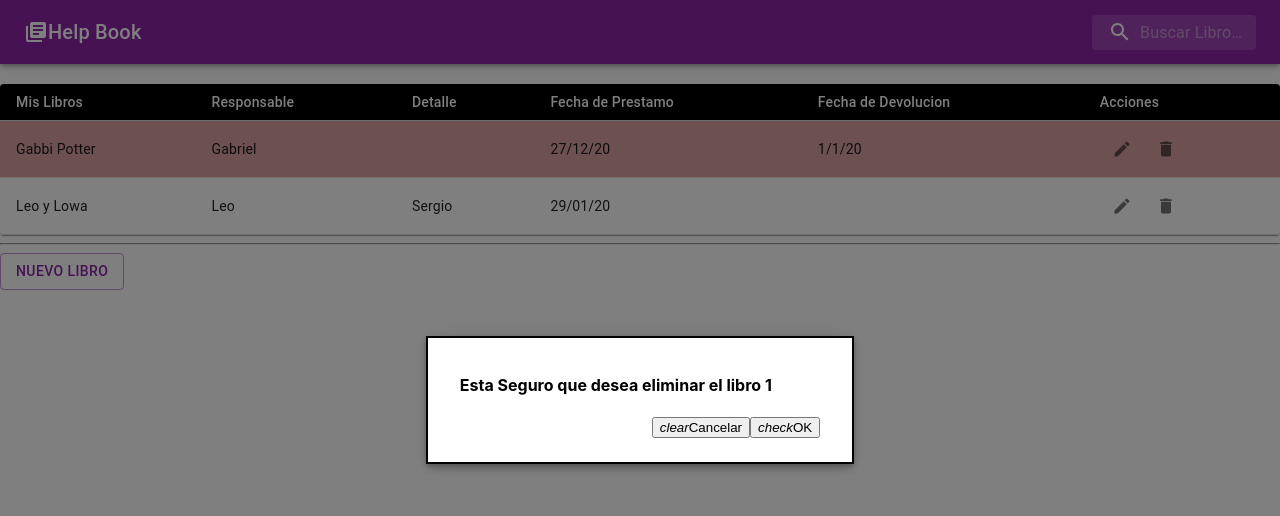
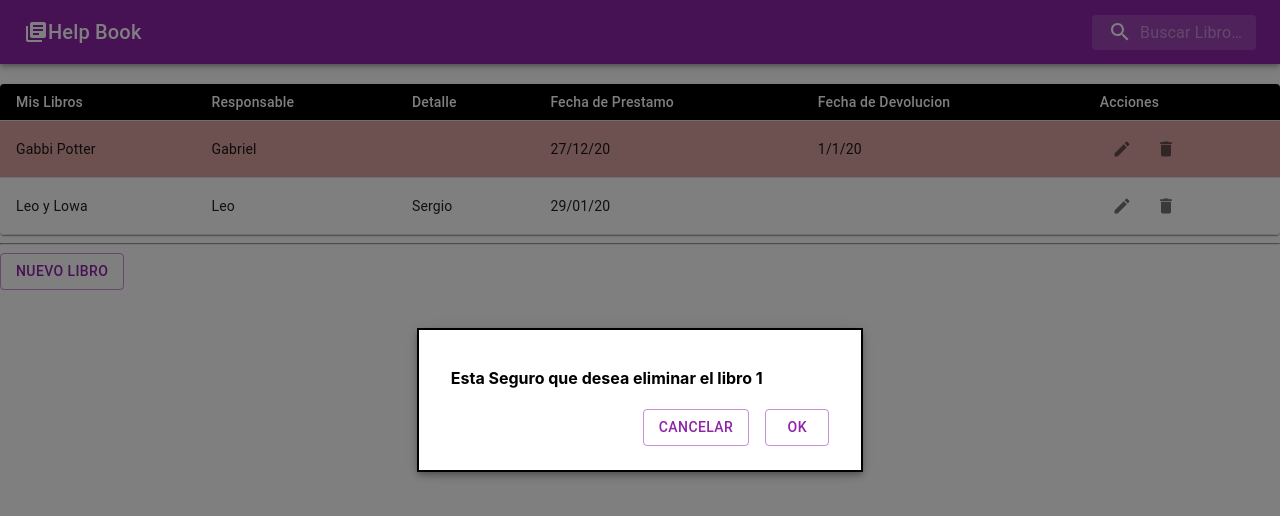
Before and after one commit to leonardocelador/PracticaLibreria, a React (Create React App) app in the folder my-app/: page / in a window 1280 px wide. Both pictures are taken after a click on the button 1165 px from the left and 149 px from the top of the page. Shown: the top 516 px of the page. Built offline with nearby package versions, Linux system fonts and the light colour scheme.

Commit message:
estilos btn modal eliminar

```diff
--- a/my-app/src/componentes/Listar/Eliminar.js
+++ b/my-app/src/componentes/Listar/Eliminar.js
@@ -3,6 +3,7 @@ import { makeStyles } from '@material-ui/core/styles';
 import Modal from '@material-ui/core/Modal';
 import Backdrop from '@material-ui/core/Backdrop';
 import Fade from '@material-ui/core/Fade';
+import Button from '@material-ui/core/Button';
 
 
  const Eliminar =({id, cancelar, okEliminado, estadoEliminarModal})=> {
@@ -44,8 +45,8 @@ const cancelarEliminacion =()=>{
           <h4>Esta Seguro  que desea eliminar el libro {id}</h4>
             <section >
                 <div style={{marginLeft:"12rem"}}>
-                <button className="waves-effect waves-light btn-small" onClick={()=>cancelarEliminacion()}><i className="material-icons left">clear</i>Cancelar</button>
-                <button className="waves-effect waves-light btn-small" onClick={()=>eliminarLibro()}><i className="material-icons left">check</i>OK</button>
+                <Button variant="outlined" color="primary"  onClick={()=>cancelarEliminacion()}>Cancelar</Button>
+                <Button variant="outlined" color="primary" style={{marginLeft:"1rem"}}  onClick={()=>eliminarLibro()}>Ok</Button>
             </div>
             </section>
           </div>
--- a/my-app/src/componentes/Listar/ListarConDatos.js
+++ b/my-app/src/componentes/Listar/ListarConDatos.js
@@ -69,7 +69,7 @@ const ListarConDatos = ({libros, btnNuevo}) => {
         // funcionalidad al presionar Ok del modal eliminar, accion elimina el libro correspondiente
         const okEliminar = (idEliminado) => {
             setestadoEliminar(false)
-            alert("Libro" + idEliminado + "Eliminado con exito")
+            // alert("Libro" + idEliminado + "Eliminado con exito")
             var indice = libros.indexOf(idEliminado); // obtenemos el indice del objeto a eliminar
             libros.splice(indice, 1); // 1 es la cantidad de elemento a eliminar
             console.log( libros );
```
